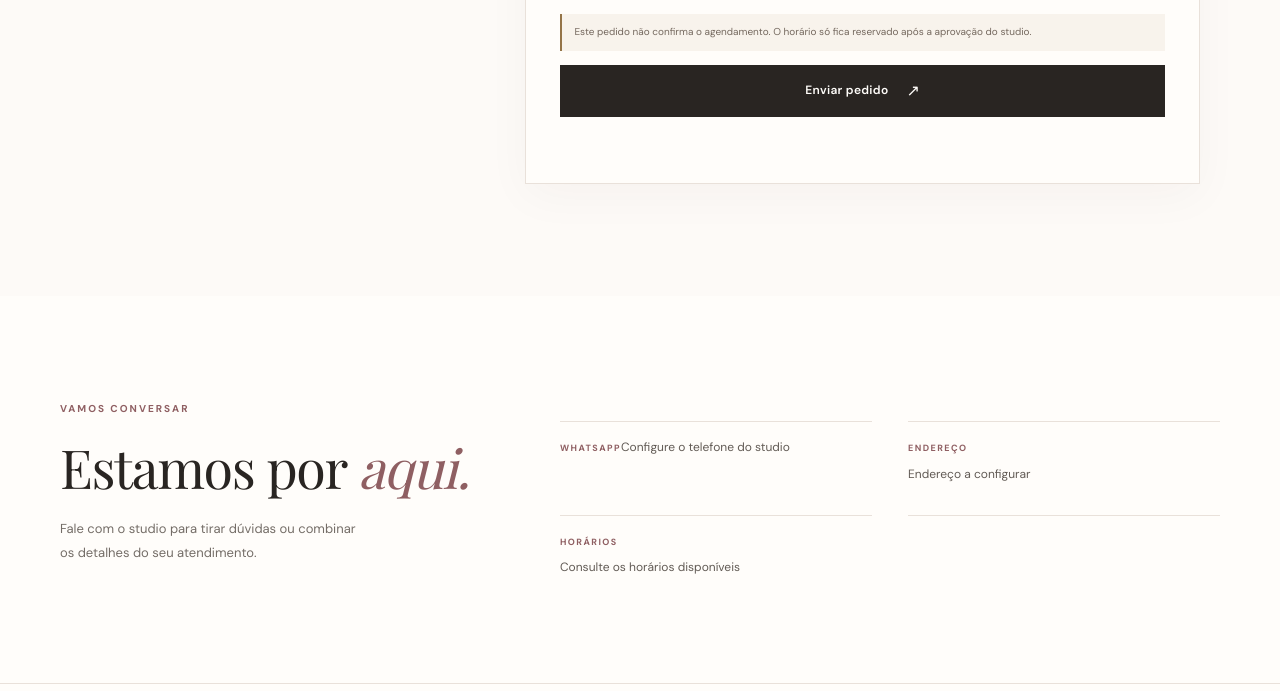
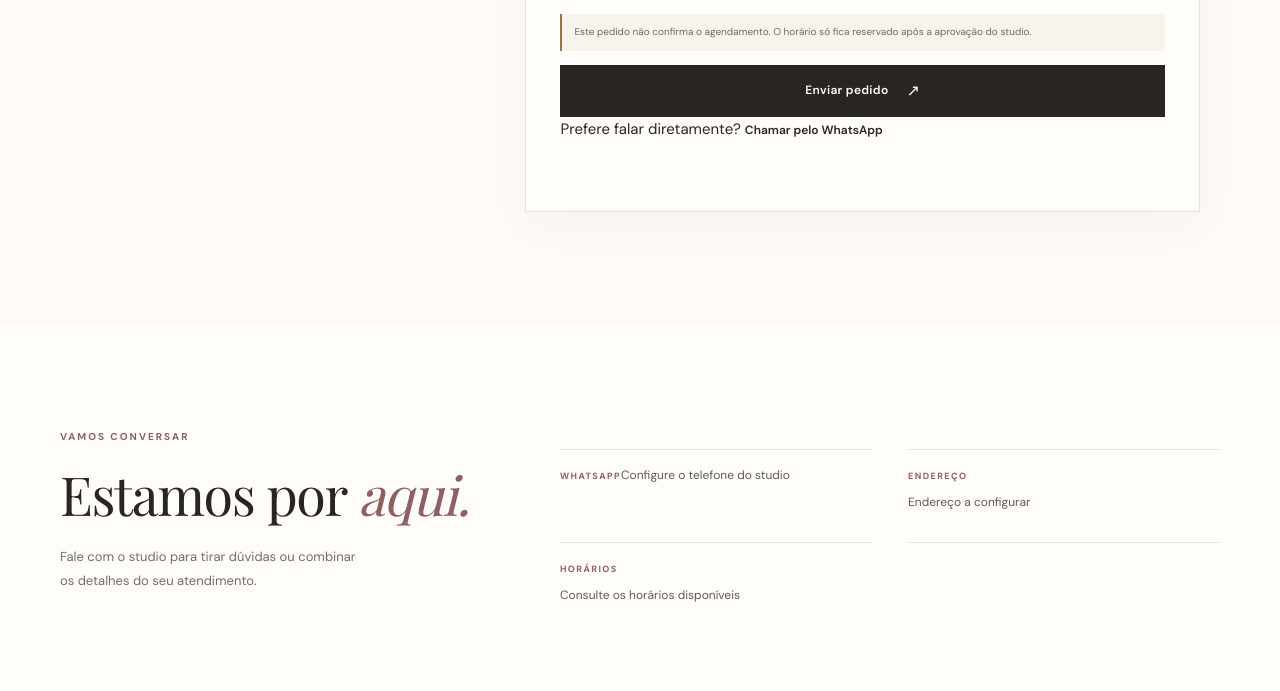
Before and after one commit to AmadeusFelipeSerraAndradeOliveira/Studio-Emille-Cassiane, a website with bundled scripts: page index.html in a window 1280 px wide. Shown: the part 2504-3195 px from the top of the page. Built offline with nearby package versions, Linux system fonts and the light colour scheme.

Commit message:
fix: restore booking contact and setup

```diff
--- a/index.html
+++ b/index.html
@@ -92,6 +92,7 @@
             <label class="consent-check"><input name="consent" type="checkbox" required><span>Concordo com o uso dos meus dados para responder a este pedido, conforme o <a href="privacy.html" target="_blank" rel="noopener">aviso de privacidade</a>. *</span></label>
             <p class="form-disclaimer">Este pedido não confirma o agendamento. O horário só fica reservado após a aprovação do studio.</p>
             <button class="button button-dark button-wide" type="submit" id="booking-submit">Enviar pedido <span aria-hidden="true">↗</span></button>
+            <p class="form-contact-fallback">Prefere falar diretamente? <a id="booking-whatsapp" class="text-link" href="#" target="_blank" rel="noopener noreferrer" hidden>Chamar pelo WhatsApp</a></p>
             <p class="form-status" id="booking-status" role="status" aria-live="polite"></p>
           </form>
         </div>
```
